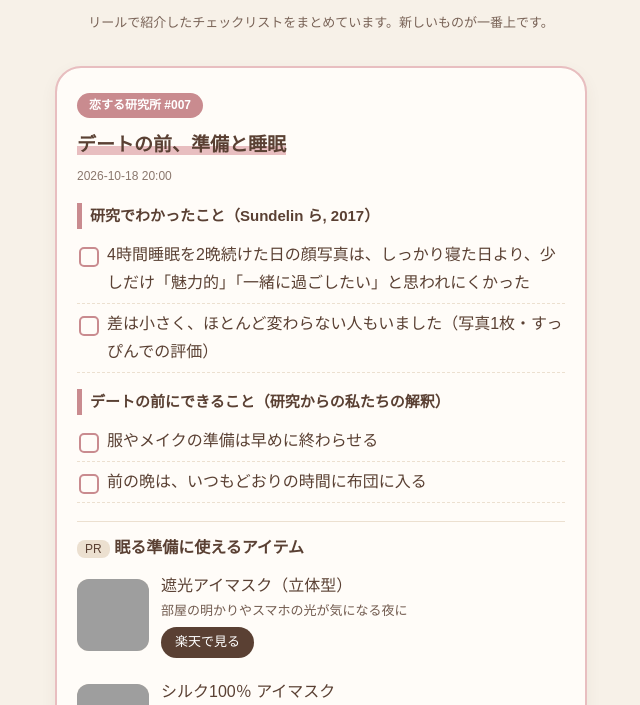
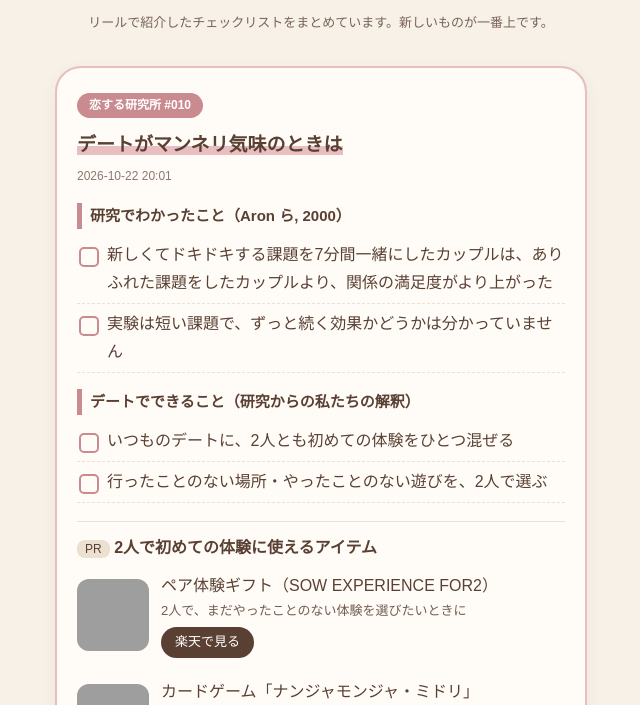
Before and after one commit to sogawa-ai/koisuru-junbishitsu, a plain HTML site: page index.html in a window 1280 px wide. Shown: the part 95-800 px from the top of the page, without its empty margins (319-959 px from the left). Drawn offline with Linux system fonts and the light colour scheme; grey boxes are pictures that could not be loaded.

Commit message:
r010 を追加

```diff
--- a/index.html
+++ b/index.html
@@ -22,7 +22,20 @@ img.sheet{width:100%;border-radius:16px;margin-top:14px}
 footer{max-width:560px;margin:0 auto;padding:0 16px 32px;font-size:11px;line-height:1.6;opacity:.7}
 </style></head><body>
 <header><div class="brand">恋する準備室</div><h1>準備リスト</h1><p>リールで紹介したチェックリストをまとめています。新しいものが一番上です。</p></header>
-<main><section class="post latest" id="r007">
+<main><section class="post latest" id="r010">
+<span class="tag">恋する研究所 #010</span>
+<h2><span class="mark">デートがマンネリ気味のときは</span></h2>
+<div class="date">2026-10-22 20:01</div>
+<h3>研究でわかったこと（Aron ら, 2000）</h3>
+<ul class="check"><li>新しくてドキドキする課題を7分間一緒にしたカップルは、ありふれた課題をしたカップルより、関係の満足度がより上がった</li><li>実験は短い課題で、ずっと続く効果かどうかは分かっていません</li></ul>
+<h3>デートでできること（研究からの私たちの解釈）</h3>
+<ul class="check"><li>いつものデートに、2人とも初めての体験をひとつ混ぜる</li><li>行ったことのない場所・やったことのない遊びを、2人で選ぶ</li></ul>
+<div class="items"><span class="pr">PR</span> <b>2人で初めての体験に使えるアイテム</b>
+<div class="item"><img src="https://thumbnail.image.rakuten.co.jp/@0_mall/sowxp/cabinet/for2/12174241/imgrc0171820918.jpg?_ex=128x128" alt="" loading="lazy"><div><div>ペア体験ギフト（SOW EXPERIENCE FOR2）</div><div class="why">2人で、まだやったことのない体験を選びたいときに</div><a href="https://hb.afl.rakuten.co.jp/hgc/g00rt3eo.i33a2ed9.g00rt3eo.i33a3e51/?pc=https%3A%2F%2Fitem.rakuten.co.jp%2Fsowxp%2Ffor2_green%2F&amp;m=http%3A%2F%2Fm.rakuten.co.jp%2Fsowxp%2Fi%2F10000007%2F&amp;rafcid=wsc_i_is_5e4451d5-8e6a-4e08-ad8c-9f8975ed4491" rel="sponsored noopener" target="_blank">楽天で見る</a></div></div>
+<div class="item"><img src="https://thumbnail.image.rakuten.co.jp/@0_mall/boardgame-sugorokuya/cabinet/11916301/imgrc0094564983.jpg?_ex=128x128" alt="" loading="lazy"><div><div>カードゲーム「ナンジャモンジャ・ミドリ」</div><div class="why">おうちデートで、2人で初めての遊びをしたいときに（2〜6人用）</div><a href="https://hb.afl.rakuten.co.jp/hgc/g00tkv0o.i33a2a00.g00tkv0o.i33a3b7e/?pc=https%3A%2F%2Fitem.rakuten.co.jp%2Fboardgame-sugorokuya%2Fsg0100amz%2F&amp;m=http%3A%2F%2Fm.rakuten.co.jp%2Fboardgame-sugorokuya%2Fi%2F10000049%2F&amp;rafcid=wsc_i_is_5e4451d5-8e6a-4e08-ad8c-9f8975ed4491" rel="sponsored noopener" target="_blank">楽天で見る</a></div></div>
+</div>
+</section>
+<section class="post" id="r007">
 <span class="tag">恋する研究所 #007</span>
 <h2><span class="mark">デートの前、準備と睡眠</span></h2>
 <div class="date">2026-10-18 20:00</div>
@@ -81,5 +94,5 @@ footer{max-width:560px;margin:0 auto;padding:0 16px 32px;font-size:11px;line-hei
 <img class="sheet" src="img/ig-001.png" alt="初デート前チェックリスト" loading="lazy">
 </section></main>
 <footer>
-<p>「PR」の商品リンクはアフィリエイトリンク（楽天市場）です。購入されると運営者に紹介料が入ることがあります。運営：恋する準備室（<a href="https://www.instagram.com/koisuru_junbishitsu/">@koisuru_junbishitsu</a>）・更新 2026-10-18</p>
+<p>「PR」の商品リンクはアフィリエイトリンク（楽天市場）です。購入されると運営者に紹介料が入ることがあります。運営：恋する準備室（<a href="https://www.instagram.com/koisuru_junbishitsu/">@koisuru_junbishitsu</a>）・更新 2026-10-22</p>
 </footer></body></html>
```
